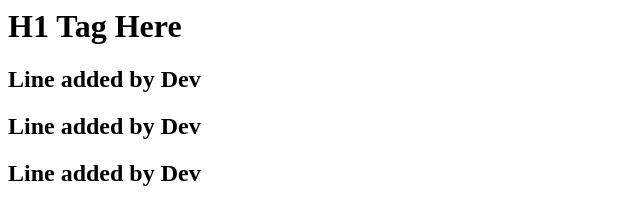
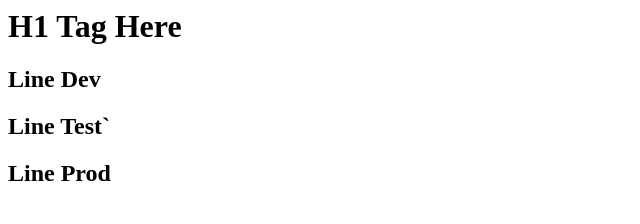
Before and after one commit to rvsavant/Day10, a plain HTML site: page index.html in a window 1280 px wide. Shown: the whole page, without its empty margins (0-640 px from the left). Drawn offline with Linux system fonts and the light colour scheme.

Commit message:
Dev modified

```diff
--- a/index.html
+++ b/index.html
@@ -1,4 +1,4 @@
 <h1>H1 Tag Here</h1>
-<h2>Line added by Dev</h2>
-<h2>Line added by Dev</h2>
-<h2>Line added by Dev</h2>
+<h2>Line Dev</h2>
+<h2>Line Test`</h2>
+<h2>Line Prod</h2>
```
